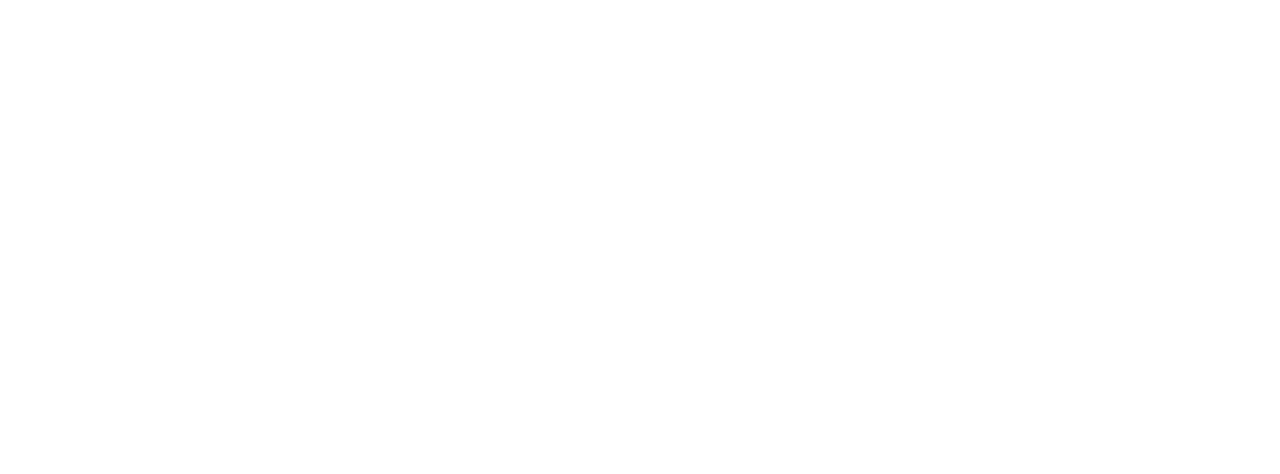
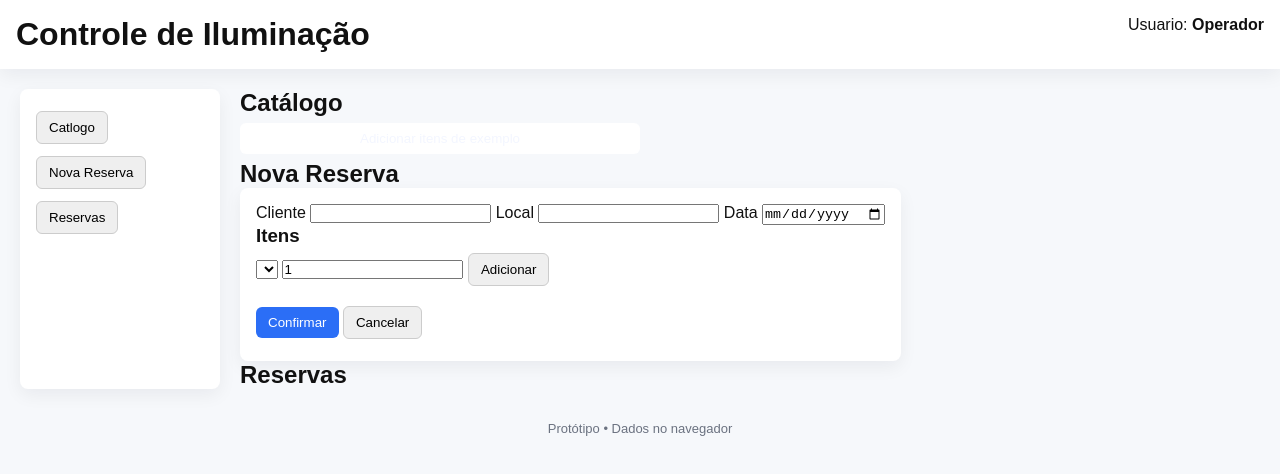
Before and after one commit to julioroque/gerenciamento_De_Equipamento, a plain HTML site: page index.html in a window 1280 px wide. Drawn offline with Linux system fonts and the light colour scheme.

Commit message:
adiciona estrutura inicial de HTML e CSS para o controle de iluminação

```diff
--- a/css/components.css
+++ b/css/components.css
@@ -0,0 +1,45 @@
+.btn {
+    border: 1px solid #ccc;
+    padding: 8px 12px;
+    border-radius: 6px;
+    cursor: pointer;
+    margin: 6px 0;
+}
+
+.btn.primary {
+    background: var(--accent);
+    color: #fff;
+    border: none;
+}
+
+.btn.secondary {
+    background: var(--card);
+    padding: 8px 120px;
+    color: #f3f6ff;
+    border: none;
+}
+
+.card {
+    background: var(--card);
+    padding: 16px;
+    border-radius: 8px;
+    box-shadow: var(--shadow);
+}
+
+.grid {
+    display: grid;
+    grid-template-columns: repeat(auto-fill, minmax(220px, 1fr));
+    gap: 12px;
+}
+
+.itemCard {
+    background: var(--card);
+    padding: 12px;
+    border-radius: 8px;
+    border: 1px solid #eef4ff;
+}
+
+.list {
+    margin-top: 8px;
+    padding-left: 18px;
+}
--- a/css/layout.css
+++ b/css/layout.css
@@ -0,0 +1,42 @@
+/* Layout geral */
+body {
+    background: var(--bg);
+    color: #111;
+}
+
+.topbar {
+    display: flex;
+    justify-content: space-between;
+    padding: 16px;
+    background: #fff;
+    box-shadow: var(--shadow);
+}
+
+.container {
+    display: flex;
+    gap: 20px;
+    padding: 20px;
+}
+
+.sidebar {
+    width: 200px;
+    background: var(--card);
+    padding: 16px;
+    border-radius: 8px;
+    box-shadow: var(--shadow);
+}
+
+.content {
+    flex: 1;
+}
+
+.footer {
+    text-align: center;
+    padding: 12px;
+    color: var(--muted);
+    font-size: 13px;
+}
+
+.hidden {
+    display: none;
+}
--- a/css/reset.css
+++ b/css/reset.css
@@ -0,0 +1,3 @@
+/* Reset básico */
+* { margin:0; padding:0; box-sizing:border-box; }
+body { font-family: Arial, sans-serif; }
--- a/css/theme.css
+++ b/css/theme.css
@@ -0,0 +1,8 @@
+/* Variáveis de tema */
+:root {
+  --bg:#f6f8fb;
+  --card:#fff;
+  --accent:#2b6ef6;
+  --muted:#6b7280;
+  --shadow:0 6px 18px rgba(20,20,40,0.06);
+}
--- a/index.html
+++ b/index.html
@@ -1,11 +1,78 @@
 <!DOCTYPE html>
 <html lang="pt-br">
+
 <head>
     <meta charset="UTF-8">
     <meta name="viewport" content="width=device-width, initial-scale=1.0">
-    <title>ArtLed</title>
+    <title>Controle de Iluminação</title>
+    <!-- CSS -->
+     <link rel="stylesheet" href="css/reset.css">
+     <link rel="stylesheet" href="css/theme.css">
+     <link rel="stylesheet" href="css/components.css">
+     <link rel="stylesheet" href="css/layout.css">
 </head>
+
 <body>
+    <header class="topbar">
+        <h1>Controle de Iluminação</h1>
+        <div class="user">
+            Usuario: <strong>Operador</strong>
+        </div>
+    </header>
+
+    <main class="container">
+        <aside class="sidebar">
+            <button id="btnCatalog" class="btn">Catlogo</button>
+            <button id="btnNewReserv" class="btn">Nova Reserva</button>
+            <button id="btnReservations" class="btn">Reservas</button>
+        </aside>
+
+        <section clas="content">
+            <div id="catalogview" class="view">
+                <h2>Catálogo</h2>
+                <div id="catalogList" clas="grid"></div>
+                <button id="btnAddSample" class="btn secondary">Adicionar itens de exemplo</button>
+
+            </div>
+
+            <div id="newView" class="view .hidden">
+                <h2>Nova Reserva</h2>
+                <form id="reservForm" class="card">
+                    <label>Cliente <input name="client" requered></label>
+                    <label>Local <input name="location" required></label>
+                    <label>Data <input type="date" name="date" required></label>
+
+                    <div class="intemsBlock">
+                        <h3>Itens</h3>
+                        <div class="row">
+                            <select name="itemSelect"></select>
+                            <input id="intemQty" type="number" min="1" value="1">
+                            <button id="addItemBtn" type="button" class="btn">Adicionar</button>
+                        </div>
+                        <ul id="selectedItems" class="list"></ul>
+                    </div>
+                    <div class="actions">
+                        <button type="submit" class="btn primary">Confirmar</button>
+                        <button id="cancelReserv" type="button" class="btn">Cancelar</button>
+                    </div>
+                </form>
+            </div>
+
+            <div id="reservationView" class="view">
+                <h2>Reservas</h2>
+                <div id="reservationslist"></div>
+            </div>
+        </section>
+    </main>
+
+<footer class="footer">Protótipo • Dados no navegador</footer>
+
+<!-- JS separados -->
+ <script src="js/catalog.js"></script>
+<script src="js/reservations.js"></script>
+<script src="js/storage.js"></script>
+<script src="js/app.js"></script>
 
 </body>
+
 </html>
```
